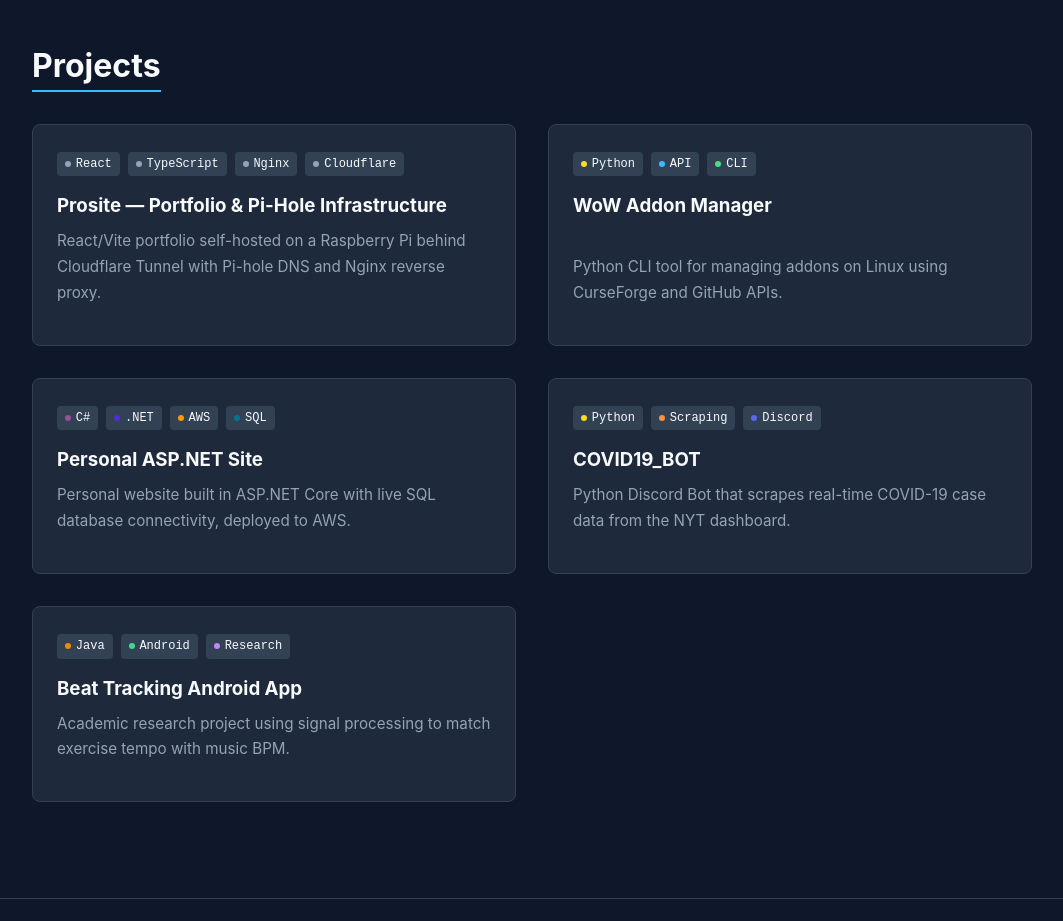
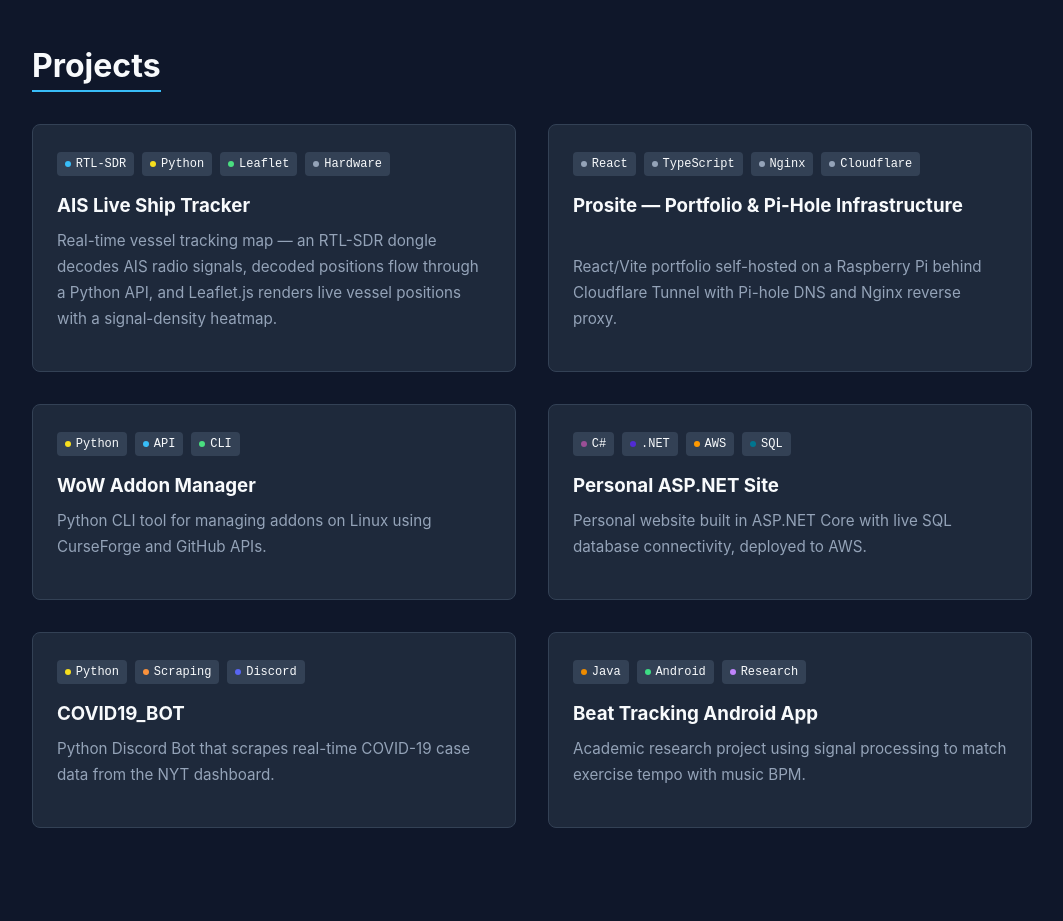
Before and after one commit to JohnGuidry/prosite, a React (Vite) app: page / in a window 1280 px wide. Shown: the part 2300-3221 px from the top of the page, without its empty margins (108-1171 px from the left). Built offline with nearby package versions, Linux system fonts and the light colour scheme.

Commit message:
feat: add AIS Live Ship Tracker to projects section

```diff
--- a/src/components/ProjectCard.tsx
+++ b/src/components/ProjectCard.tsx
@@ -14,6 +14,9 @@ const tagColors: Record<string, string> = {
   '.NET': '#512bd4',
   AWS: '#ff9900',
   SQL: '#00758f',
+  'RTL-SDR': '#38bdf8',
+  Leaflet: '#4ade80',
+  Hardware: '#94a3b8',
 };
 
 interface Props {
@@ -23,7 +26,7 @@ interface Props {
 export const ProjectCard: React.FC<Props> = ({ project }) => (
   <a
     className="project-card"
-    href={project.githubUrl || undefined}
+    href={project.url || project.githubUrl || undefined}
     target="_blank"
     rel="noopener noreferrer"
   >
--- a/src/data/content.ts
+++ b/src/data/content.ts
@@ -72,6 +72,14 @@ export const experiences: Experience[] = [
 
 export const projects: Project[] = [
   {
+    id: "ais",
+    title: "AIS Live Ship Tracker",
+    description: "Real-time vessel tracking map — an RTL-SDR dongle decodes AIS radio signals, decoded positions flow through a Python API, and Leaflet.js renders live vessel positions with a signal-density heatmap.",
+    tags: ["RTL-SDR", "Python", "Leaflet", "Hardware"],
+    url: "https://john-guidry.com/ais/",
+    deepDive: "End-to-end radio-to-web pipeline: RTL-SDR dongle decoding AIS (Automatic Identification System) VHF signals, a Python API feeding decoded vessel positions, and a Leaflet.js map with a signal-density heatmap over selectable time ranges. Demonstrates SDR signal processing, real-time data pipelines, and geospatial visualization."
+  },
+  {
     id: "prosite",
     title: "Prosite — Portfolio & Pi-Hole Infrastructure",
     description: "React/Vite portfolio self-hosted on a Raspberry Pi behind Cloudflare Tunnel with Pi-hole DNS and Nginx reverse proxy.",
--- a/src/types.ts
+++ b/src/types.ts
@@ -14,6 +14,7 @@ export interface Project {
   description: string;
   tags: string[];
   githubUrl?: string;
+  url?: string;
   deepDive: string;
 }
 
```
